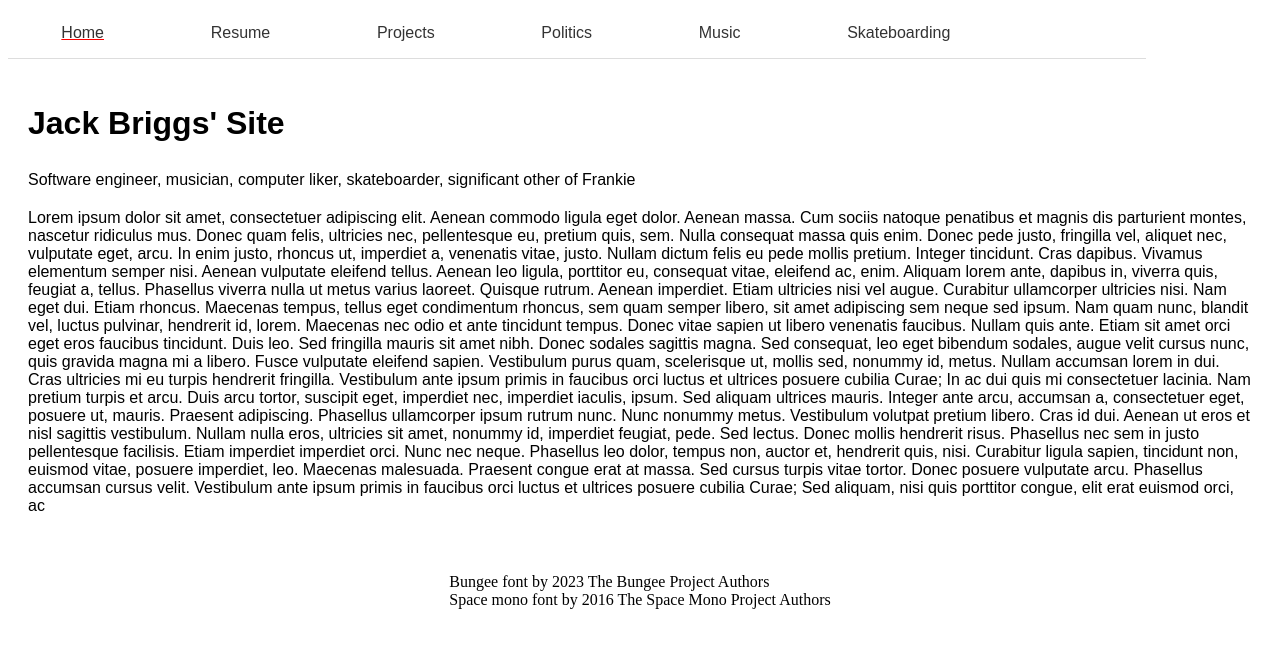
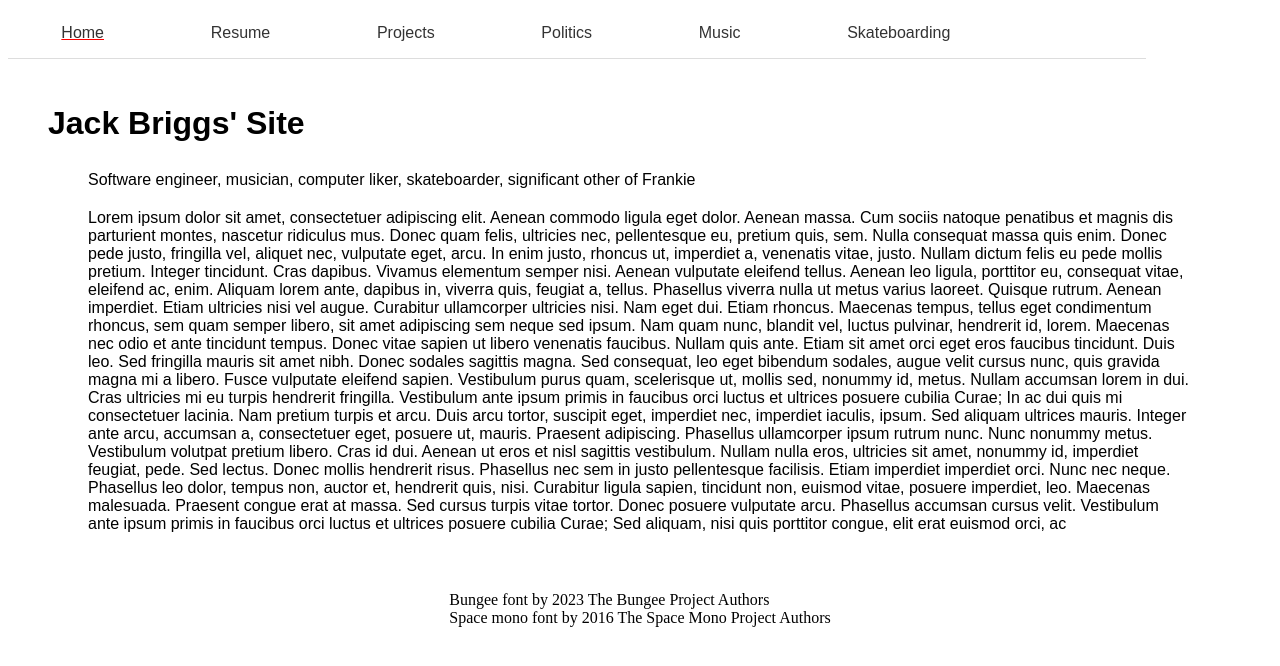
Before and after one commit to mrjackthebriggs/personal-site, a SvelteKit app: page / in a window 1280 px wide. Shown: the top 666 px of the page. Built offline with nearby package versions, Linux system fonts and the light colour scheme; a web font is replaced by a local one.

Commit message:
minor changes

```diff
--- a/src/routes/+layout.svelte
+++ b/src/routes/+layout.svelte
@@ -45,11 +45,11 @@
 }
 
 	:global(h1,h2,h3,h4,h5){
-		padding: 5px 20px;
+		padding: 5px 40px;
 		font-family:Bungee,Arial, Helvetica, sans-serif;
 	}
 	:global(p,a){
-		padding: 2px 20px;
+		padding: 2px 80px;
 		font-family: SpaceMono-reg, sans-serif;
 	}
 	nav {
```
